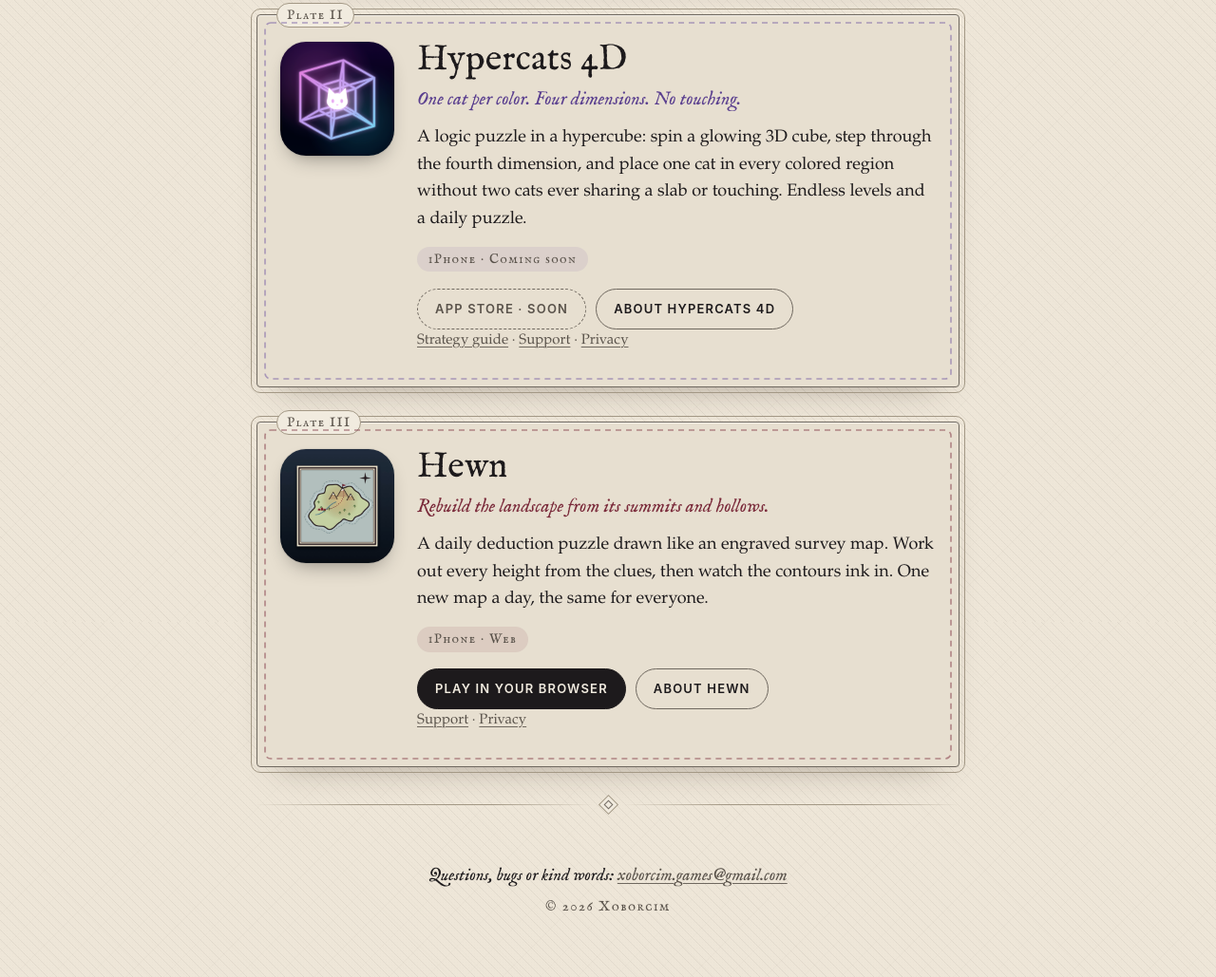
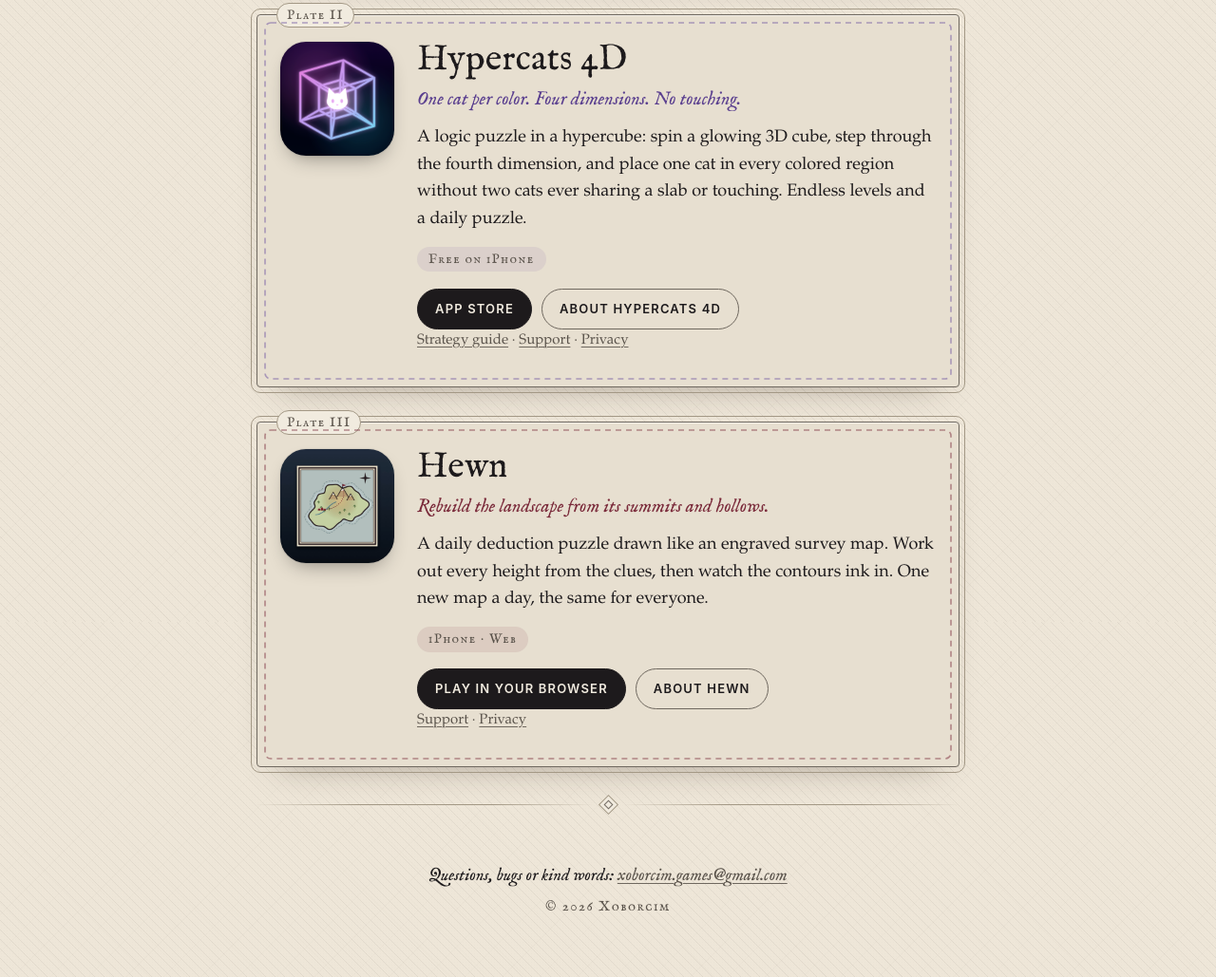
Before and after one commit to Xoborcim/xoborcim.github.io, a plain HTML site: page index.html in a window 1280 px wide. Shown: the part 1265-2294 px from the top of the page at 95% size. Drawn offline with Linux system fonts and the light colour scheme.

Commit message:
Hypercats 4D is out: link the App Store buttons
Co-Authored-By: Claude Opus 5.5 <noreply@anthropic.com>

```diff
--- a/index.html
+++ b/index.html
@@ -75,9 +75,9 @@
       <p class="tagline">One cat per color. Four dimensions. No touching.</p>
       <p>A logic puzzle in a hypercube: spin a glowing 3D cube, step through the fourth dimension, and place one cat
         in every colored region without two cats ever sharing a slab or touching. Endless levels and a daily puzzle.</p>
-      <p class="caps">iPhone · Coming soon</p>
+      <p class="caps">Free on iPhone</p>
       <div class="actions">
-        <span class="btn soon">App Store · Soon</span>
+        <a class="btn" href="https://apps.apple.com/app/hypercats-4d/id6826080436">App Store</a>
         <a class="btn ghost" href="/games/hypercats/">About Hypercats 4D</a>
       </div>
       <p class="links"><a href="/games/hypercats/strategy.html">Strategy guide</a> · <a href="/games/hypercats/support.html">Support</a> · <a href="/games/hypercats/privacy.html">Privacy</a></p>
```
Also changed, not shown: games/hypercats/index.html (+1 -1 lines).
